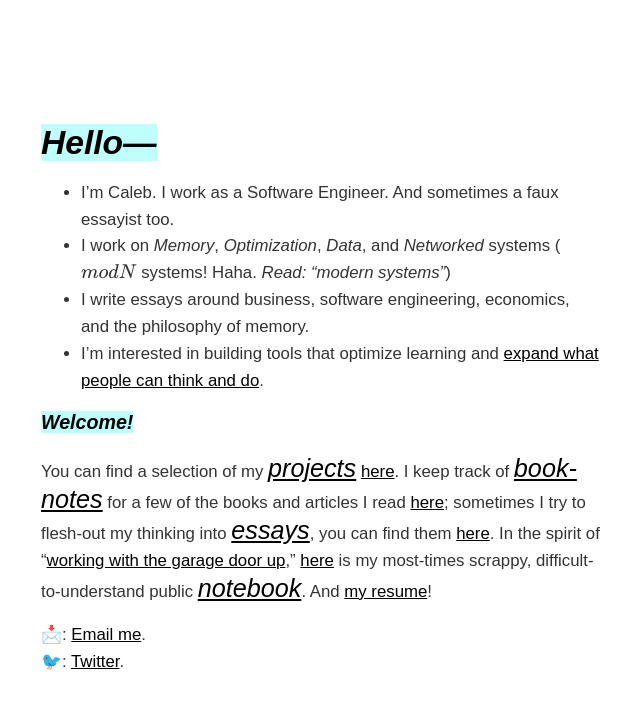
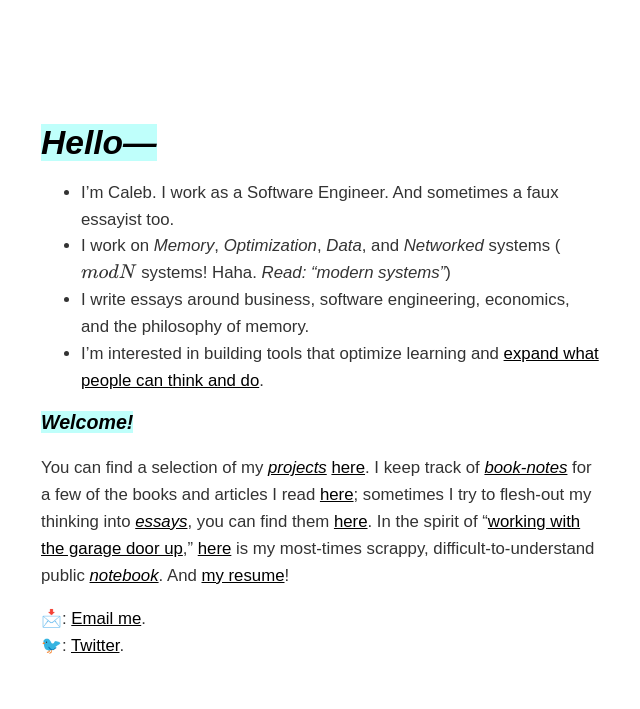
Before and after one commit to dCO2/rococo, a Jekyll site: the page built from index.md, in a window 1280 px wide. Shown: the top 709 px of the page, without its empty margins (335-975 px from the left). Built offline with Jekyll 4.4.1, drawn with Linux system fonts in a browser that asks for light colours; some web fonts are replaced; formulas are drawn with MathJax 3.

Commit message:
Update index.md

```diff
--- a/index.md
+++ b/index.md
@@ -15,7 +15,7 @@ title: Home
 
 <h3 style="background-color: #00ffef40;display: inline;"><em>Welcome!</em></h3>
 
-You can find a selection of my <span style="font-size: 1.5em;text-decoration: none;font-style: italic;"><a href="/projects/">projects</a></span> [here](/projects/). I keep track of <span style="font-size: 1.5em;text-decoration: none;font-style: italic;"><a href="/booknotes/">book-notes</a></span> for a few of the books and articles I read [here](/booknotes/); sometimes I try to flesh-out my thinking into <span style="font-size: 1.5em;text-decoration: none;font-style: italic;"><a href="/essays/">essays</a></span>, you can find them [here](/essays/). In the spirit of "[working with the garage door up](https://notes.andymatuschak.org/Work_with_the_garage_door_up)," [here](/notes/) is my most-times scrappy, difficult-to-understand public <span style="font-size: 1.5em;text-decoration: none;font-style: italic;"><a href="/notes/">notebook</a></span>. And [my resume](/resume.pdf/)!
+You can find a selection of my <span style="text-decoration: none;font-style: italic;"><a href="/projects/">projects</a></span> [here](/projects/). I keep track of <span style="text-decoration: none;font-style: italic;"><a href="/booknotes/">book-notes</a></span> for a few of the books and articles I read [here](/booknotes/); sometimes I try to flesh-out my thinking into <span style="text-decoration: none;font-style: italic;"><a href="/essays/">essays</a></span>, you can find them [here](/essays/). In the spirit of "[working with the garage door up](https://notes.andymatuschak.org/Work_with_the_garage_door_up)," [here](/notes/) is my most-times scrappy, difficult-to-understand public <span style="text-decoration: none;font-style: italic;"><a href="/notes/">notebook</a></span>. And [my resume](/resume.pdf/)!
 
 
 📩: [Email me](mailto:dco2.caleb@gmail.com).
```
